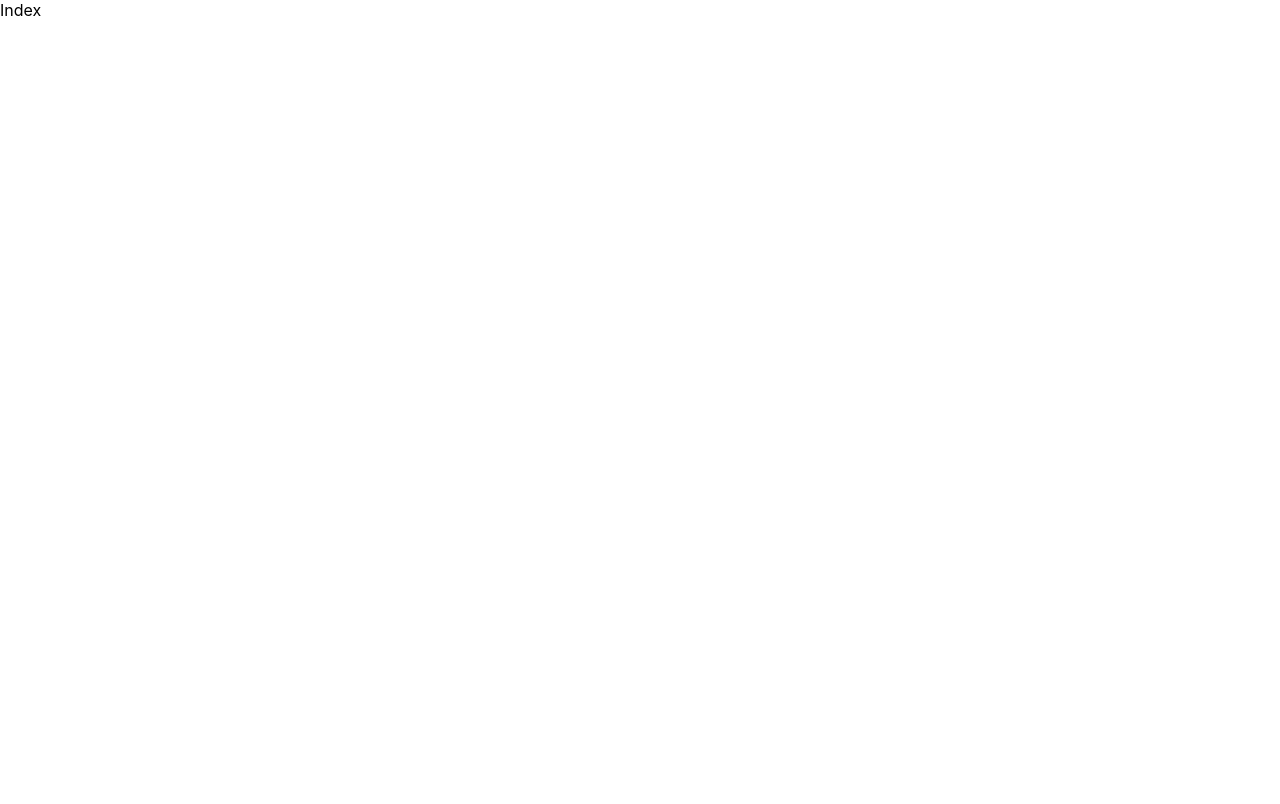
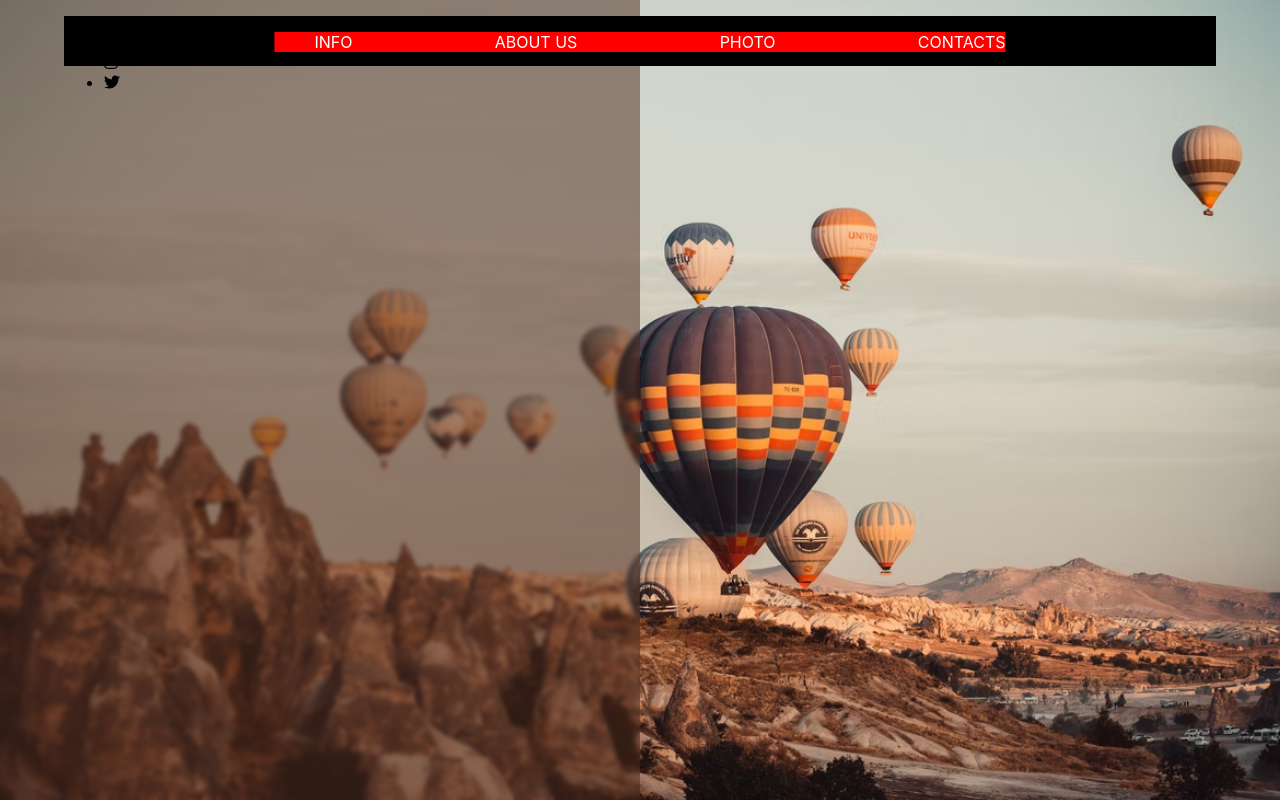
Before and after one commit to GenjiJapan/Travel-Landing-Page, a React (Create React App) app: page / in a window 1280 px wide. Built offline with nearby package versions, Linux system fonts and the light colour scheme.

Commit message:
nghi 13/3

```diff
--- a/package.json
+++ b/package.json
@@ -3,6 +3,11 @@
   "version": "0.1.0",
   "private": true,
   "dependencies": {
+    "@fortawesome/fontawesome-svg-core": "^1.3.0",
+    "@fortawesome/free-brands-svg-icons": "^6.0.0",
+    "@fortawesome/free-regular-svg-icons": "^6.0.0",
+    "@fortawesome/free-solid-svg-icons": "^6.0.0",
+    "@fortawesome/react-fontawesome": "^0.1.17",
     "@testing-library/jest-dom": "^5.16.2",
     "@testing-library/react": "^12.1.4",
     "@testing-library/user-event": "^13.5.0",
--- a/src/Main/Banner/Banner.css
+++ b/src/Main/Banner/Banner.css
@@ -0,0 +1,28 @@
+.banner_container {
+  position: relative;
+  width: 100%;
+  height: 100vh;
+  background: #000;
+}
+
+.banner_img {
+  position: relative;
+  width: 100%;
+  height: 100%;
+  background: red;
+}
+
+.banner_img img {
+  width: 100%;
+  height: 100%;
+  object-fit: cover;
+}
+
+.banner_overlay_left {
+  position: absolute;
+  top: 0;
+  width: 50%;
+  height: 100%;
+  background: rgba(74, 41, 27, 0.5);
+  backdrop-filter: blur(2px);
+}
--- a/src/Main/Banner/index.jsx
+++ b/src/Main/Banner/index.jsx
@@ -0,0 +1,15 @@
+import React from "react";
+import { Images } from "../../constants/images";
+import { Header } from "../Header";
+import "./Banner.css";
+
+export const Banner = () => {
+  return (
+    <div className="banner_container">
+      <div className="banner_img">
+        <img src={Images.CAPPADOCIA} alt="" />
+      </div>
+      <div className="banner_overlay_left"></div>
+    </div>
+  );
+};
--- /dev/null
+++ b/src/Main/Header/Header.css
@@ -0,0 +1,26 @@
+.header_container{
+    position: absolute;
+    top: 1em;
+    left: 50%;
+    transform: translateX(-50%);
+
+    width: 90%;
+    height: 50px;
+
+    background: #000;
+    z-index: 10;
+}
+
+.header_indicator{
+    position: absolute;
+    top: 0;
+    left: 50%;
+    transform: translateX(-50%);
+    width: 60%;
+    background: red;
+    list-style: none;
+    display: flex;
+    justify-content: space-between;
+    align-items: center;
+    color: #fff;
+}
--- a/src/Main/Header/index.jsx
+++ b/src/Main/Header/index.jsx
@@ -0,0 +1,33 @@
+import React from "react";
+import "./Header.css";
+import { FontAwesomeIcon } from "@fortawesome/react-fontawesome";
+import {
+  faFacebook,
+  faInstagram,
+  faTwitter,
+} from "@fortawesome/free-brands-svg-icons";
+
+export const Header = () => {
+  return (
+    <div className="header_container">
+      <ul className="header_indicator">
+        <li>INFO</li>
+        <li>ABOUT US</li>
+        <li> PHOTO</li>
+        <li>CONTACTS</li>
+      </ul>
+      <ul className="brand_indicator">
+        <li>
+          <FontAwesomeIcon icon={faFacebook} />
+        </li>
+        <li>
+          <FontAwesomeIcon icon={faInstagram} />
+        </li>
+        <li>
+          {" "}
+          <FontAwesomeIcon icon={faTwitter} />
+        </li>
+      </ul>
+    </div>
+  );
+};
--- a/src/Main/index.jsx
+++ b/src/Main/index.jsx
@@ -1,5 +1,12 @@
 import React from "react";
+import { Banner } from "./Banner";
+import { Header } from "./Header";
 
 export const Index = () => {
-  return <div>Index</div>;
+  return (
+    <div>
+      <Header />
+      <Banner />
+    </div>
+  );
 };
--- /dev/null
+++ b/src/constants/images.js
@@ -0,0 +1,5 @@
+import cappadocia from "../assets/Images/cappadocia.avif";
+
+export const Images = {
+  CAPPADOCIA: cappadocia,
+};
```
Also changed, not shown: src/Main/Header/Footer.css (deleted), src/assets/Images/cappadocia.avif (added), 1 other file (tests, documents, lock files or other folders).
